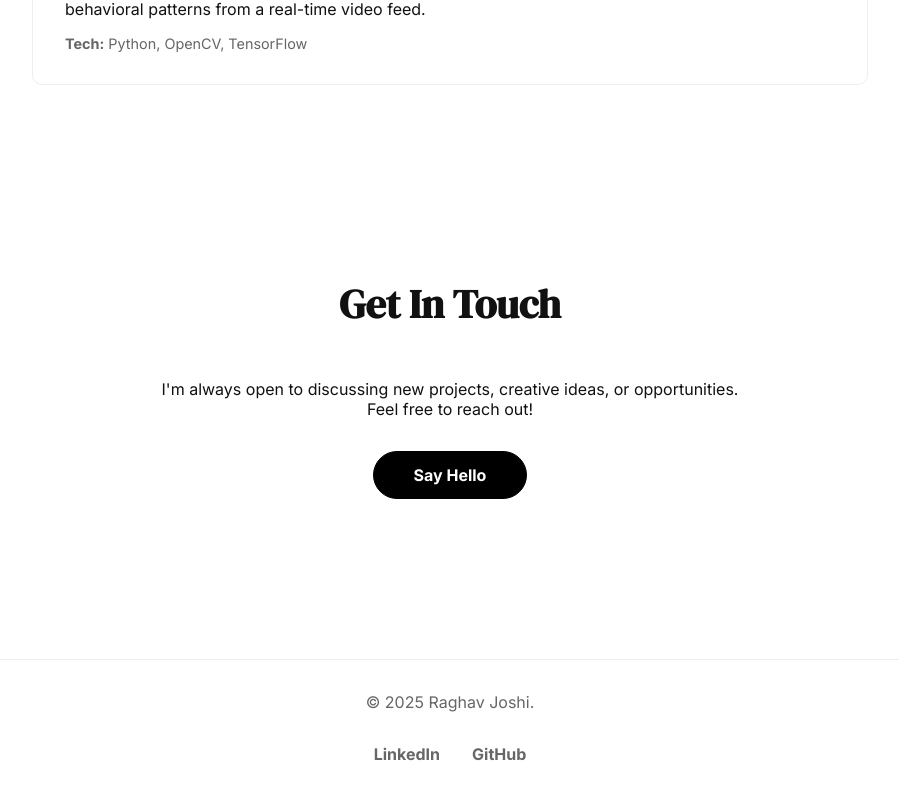
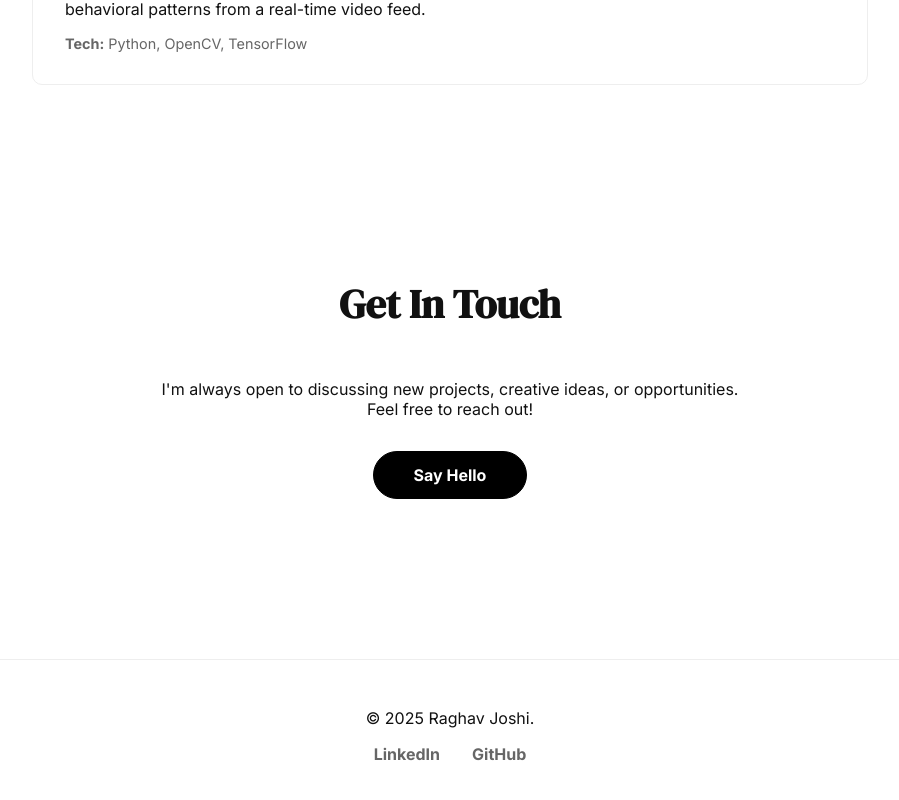
Before and after one commit to RAgHavj12345/raghav-react-portfolio, a React (Vite) app: page / in a window 1280 px wide. Shown: the part 1892-2692 px from the top of the page, without its empty margins (190-1089 px from the left). Built offline with nearby package versions, Linux system fonts and the light colour scheme.

Commit message:
Update App.css

```diff
--- a/src/App.css
+++ b/src/App.css
@@ -221,7 +221,7 @@ main {
 }
 
 .footer-links {
-    margin-top: 2rem;
+    margin-top: 1rem;
 }
 
 .footer-links a {
@@ -238,10 +238,9 @@ main {
 
 .footer {
     text-align: center;
-    padding: 2rem;
+    padding: 3rem 2rem;
     border-top: 1px solid var(--border-color);
     margin-top: 4rem;
-    color: var(--subtle-text-color);
 }
 
 /* --- Mobile Styles --- */
@@ -256,12 +255,10 @@ main {
         width: 100%;
         height: 100vh;
         transition: 0.3s;
-
-        /* --- THIS IS THE FIX --- */
         display: flex;
         justify-content: center;
         align-items: center;
-        gap: 2rem; /* Use gap for spacing */
+        gap: 2rem;
     }
 
     .nav-links.active {
@@ -269,7 +266,7 @@ main {
     }
 
     .nav-links li {
-        padding: 0; /* Remove padding from list items */
+        padding: 0;
     }
 
     .nav-links a {
@@ -289,7 +286,7 @@ main {
         transform: translateY(8px) rotate(45deg);
     }
 
-    .hamburger.active .bar:nth-child(3) {
+    .hamburger.active .bar:nth-ch il d(3) {
         transform: translateY(-8px) rotate(-45deg);
     }
 
```
